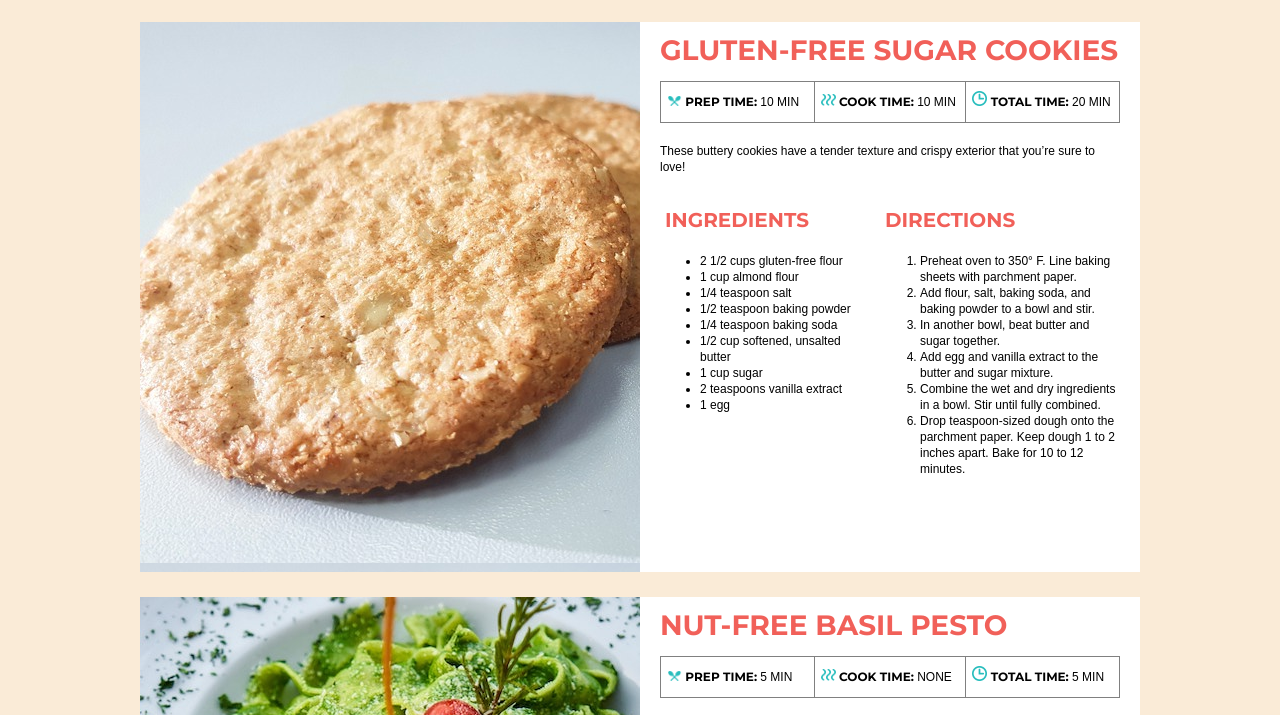
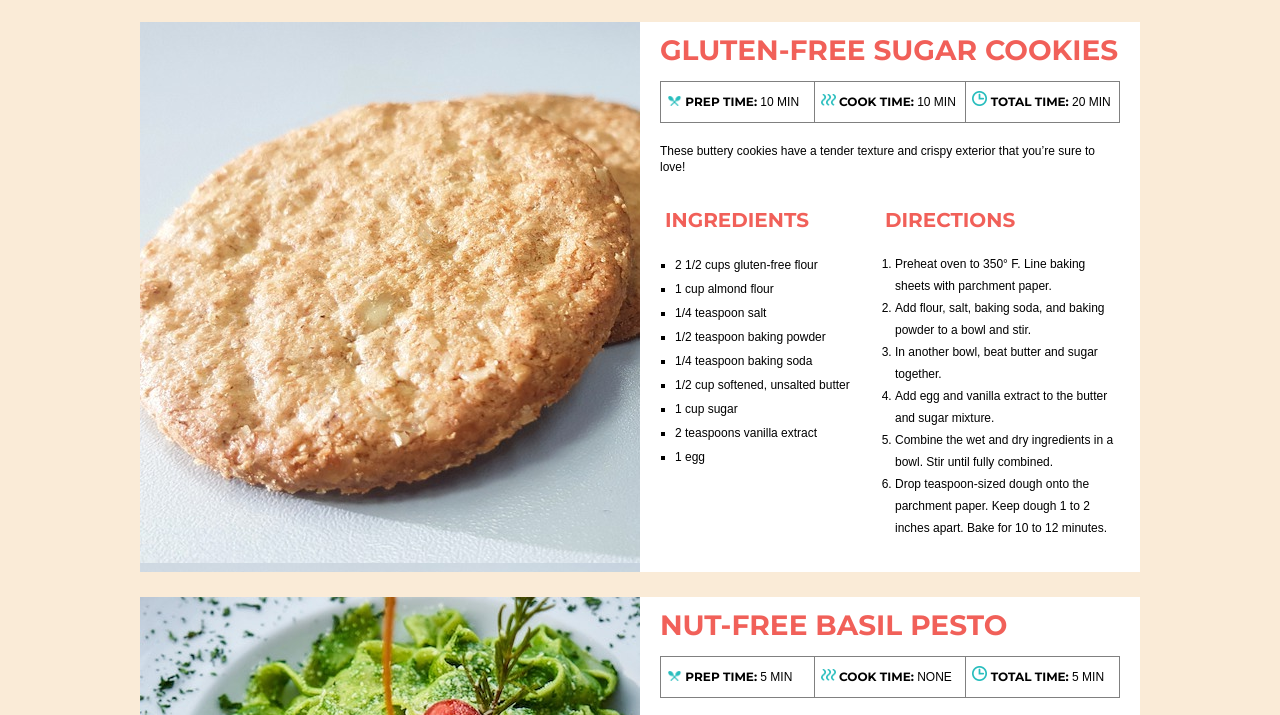
Before and after one commit to jjackson112/bonus-recipe-card, a plain HTML site: page index.html in a window 1280 px wide. Shown: the part 79-794 px from the top of the page. Drawn offline with Linux system fonts and the light colour scheme.

Commit message:
Style ingredients ul + directions ol

```diff
--- a/css/style.css
+++ b/css/style.css
@@ -135,3 +135,14 @@ main {
     font-family: 'Montserrat', sans-serif;
     font-size: 20px;
 }
+
+.ingredients ul {
+	padding-left: 15px;
+	line-height: 24px;
+	list-style: square;
+}
+
+.directions ol {
+    line-height: 22px;
+    padding-left: 15px;
+}
```
